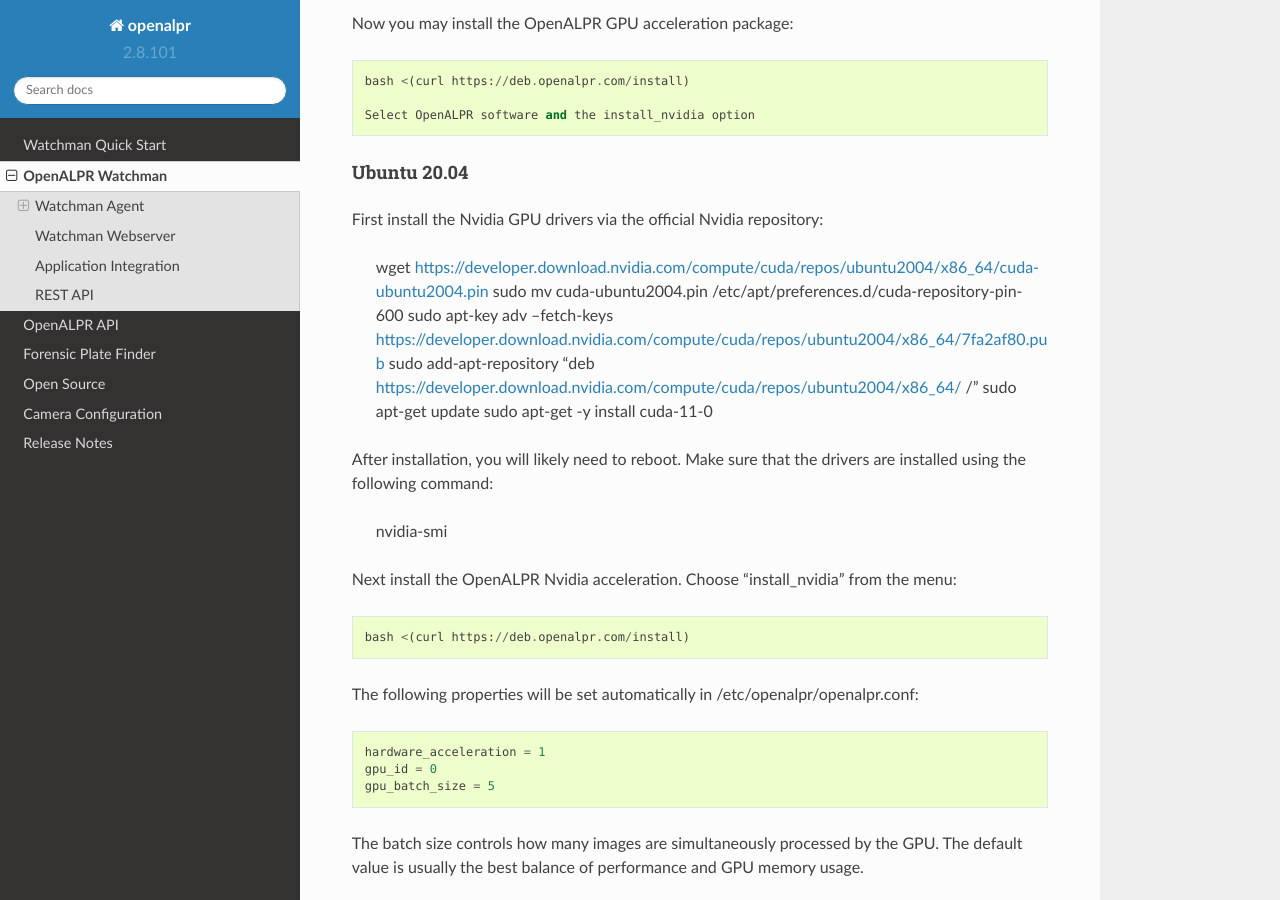
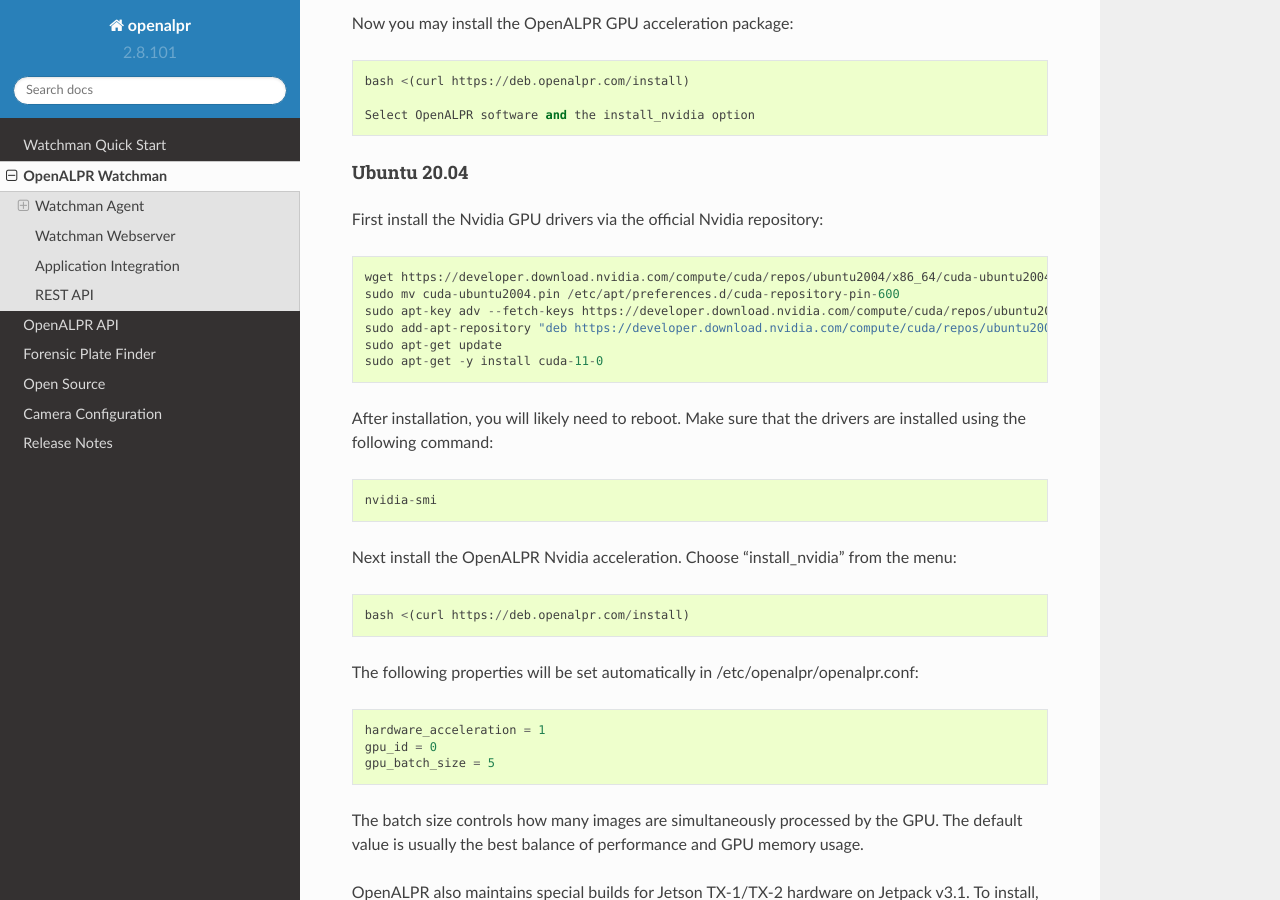
Before and after one commit to openalpr/doc, a Sphinx documentation site: the page built from source/watchman.rst, in a window 1280 px wide and 900 px high, scrolled down 5603 px. Built offline with Sphinx 7.4.7 and the Read the Docs theme 2.0.0, drawn with Linux system fonts in a browser that asks for light colours.

```diff
--- a/source/watchman.rst
+++ b/source/watchman.rst
@@ -224,7 +224,7 @@ Now you may install the OpenALPR GPU acceleration package::
 Ubuntu 20.04
 ...............
 
-First install the Nvidia GPU drivers via the official Nvidia repository:
+First install the Nvidia GPU drivers via the official Nvidia repository::
 
   wget https://developer.download.nvidia.com/compute/cuda/repos/ubuntu2004/x86_64/cuda-ubuntu2004.pin
   sudo mv cuda-ubuntu2004.pin /etc/apt/preferences.d/cuda-repository-pin-600
@@ -233,7 +233,7 @@ First install the Nvidia GPU drivers via the official Nvidia repository:
   sudo apt-get update
   sudo apt-get -y install cuda-11-0
 
-After installation, you will likely need to reboot.  Make sure that the drivers are installed using the following command:
+After installation, you will likely need to reboot.  Make sure that the drivers are installed using the following command::
 
   nvidia-smi
 
```
